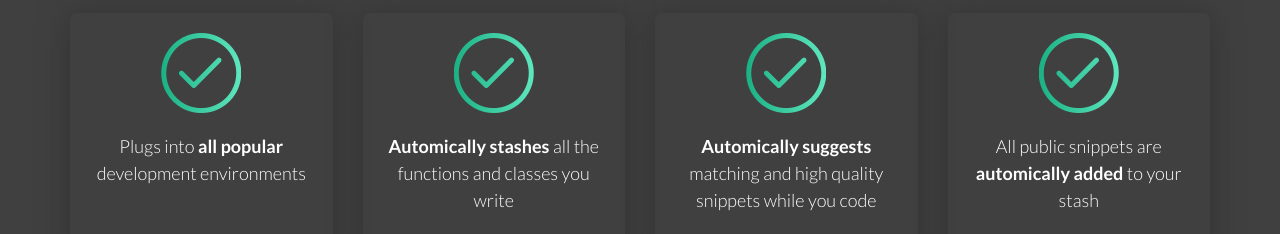
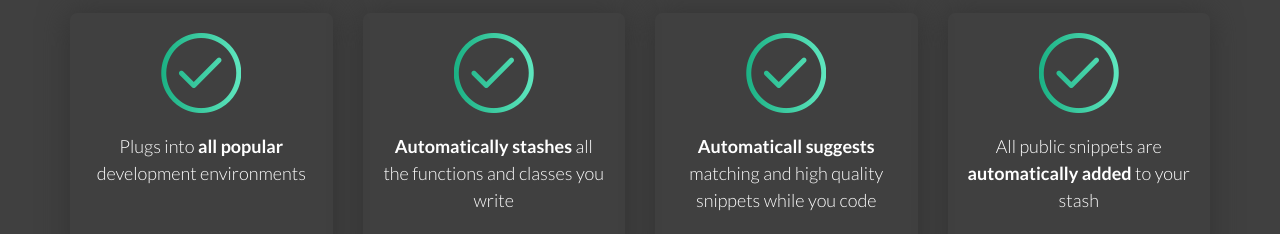
Before and after one commit to lucasvaltl/stashlanding, a website: page index.html in a window 1280 px wide. Shown: the part 2560-2794 px from the top of the page. Drawn offline with nearby package versions, Linux system fonts and the light colour scheme; a web font is replaced by a local one.

Commit message:
spelling

```diff
--- a/index.html
+++ b/index.html
@@ -204,21 +204,21 @@
                             <div class="feature-item soft-shadow-dark">
                                 <i class="icon-check icon"></i>
                         <p></p>
-                                <p class="text-muted"><span class="bold">Automically stashes</span> all the functions and classes you write</p>
+                                <p class="text-muted"><span class="bold">Automatically stashes</span> all the functions and classes you write</p>
                             </div>
                         </div>
                         <div class="col-md-3 col-sm-6">
                             <div class="feature-item soft-shadow-dark">
                                 <i class="icon-check icon"></i>
                                 <p></p>
-                                <p class="text-muted"><span class="bold">Automically suggests</span> matching and high quality snippets while you code</p>
+                                <p class="text-muted"><span class="bold">Automaticall suggests</span> matching and high quality snippets while you code</p>
                             </div>
                         </div>
                         <div class="col-md-3 col-sm-6">
                             <div class="feature-item soft-shadow-dark">
                                 <i class="icon-check icon"></i>
                                 <p></p>
-                                <p class="text-muted">All public snippets are <span class="bold">automically added</span> to your stash</p>
+                                <p class="text-muted">All public snippets are <span class="bold">automatically added</span> to your stash</p>
                             </div>
                         </div>
                     </div>
```
